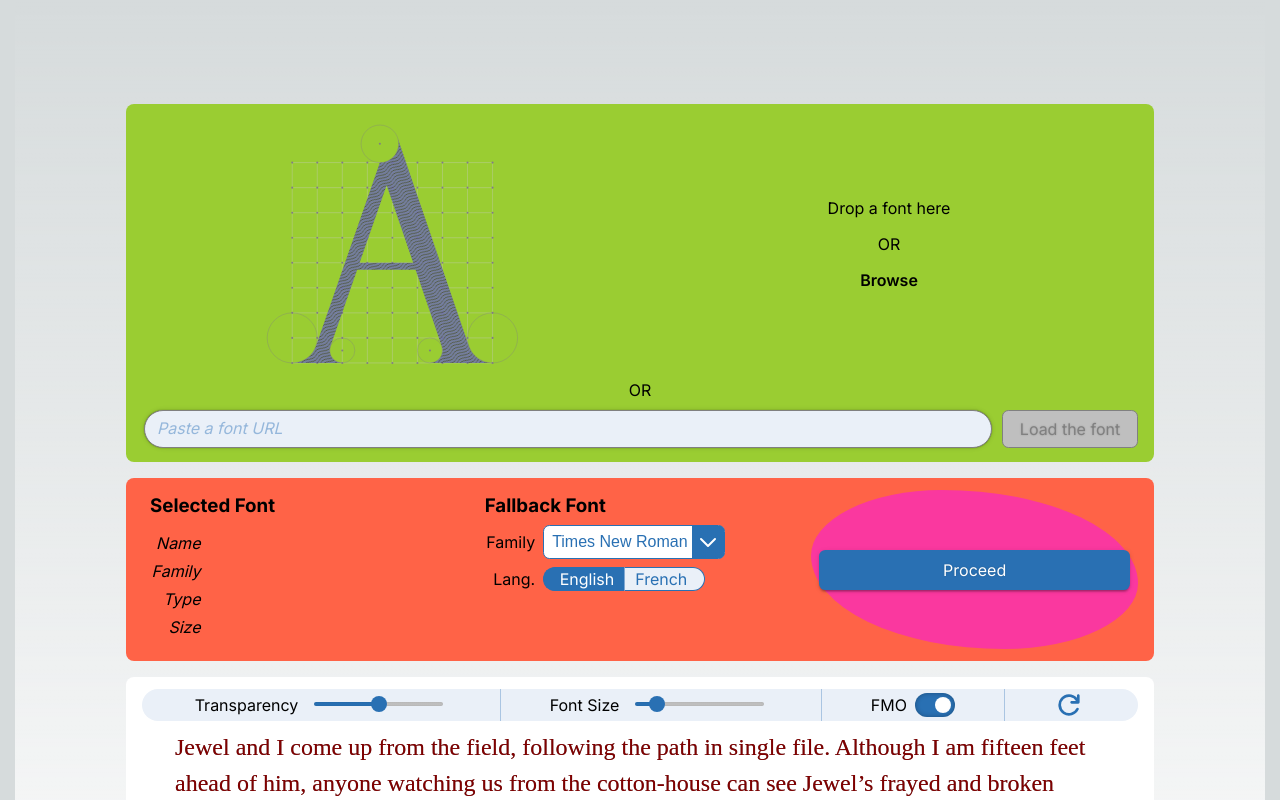
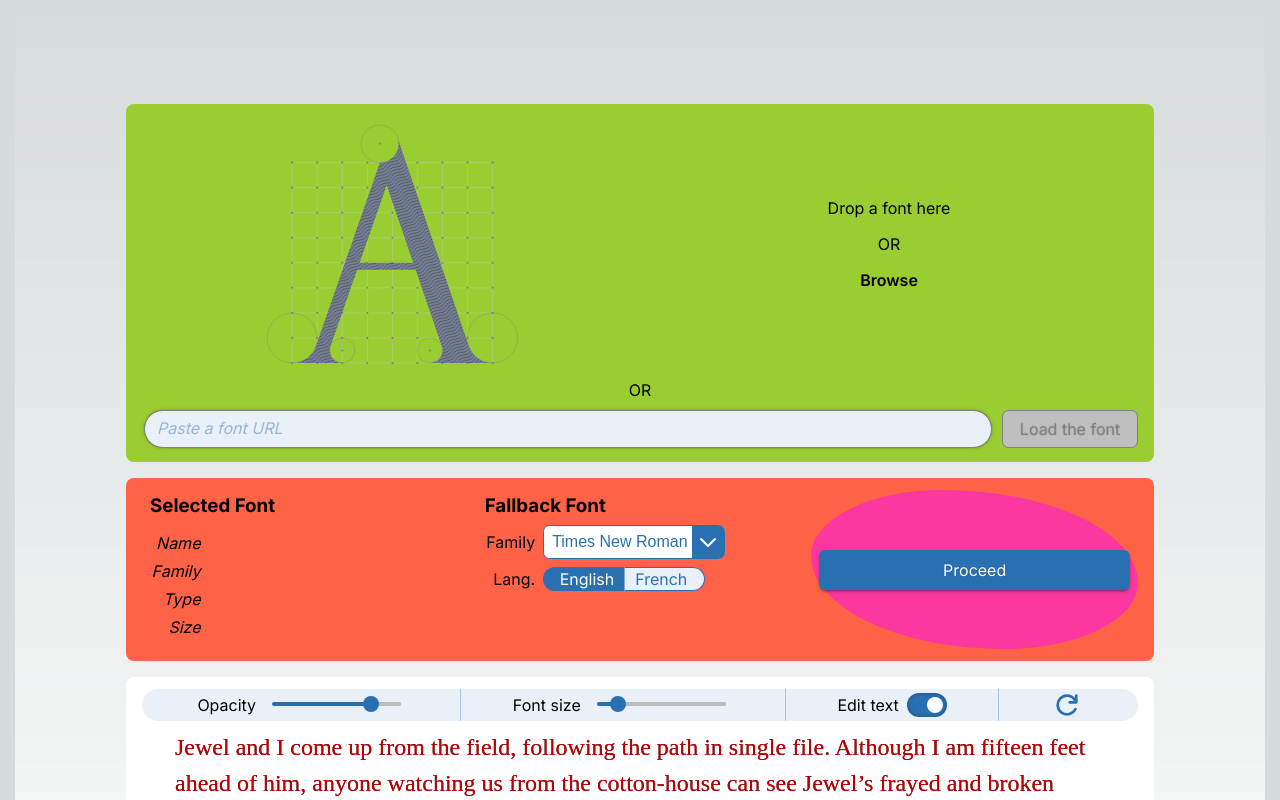
Before and after one commit to AlainGourves/better-fallback, a Next.js app: page / in a window 1280 px wide. Shown: the top 800 px of the page. Built offline with nearby package versions, Linux system fonts and the light colour scheme.

Commit message:
change switch purpose

```diff
--- a/src/app/components/textTools.tsx
+++ b/src/app/components/textTools.tsx
@@ -3,13 +3,13 @@ import textToolsStyles from './textTools.module.scss';
 import Slider from './form-components/slider/slider';
 import Switch from './form-components/switch/switch';
 
-const defaultAlpha = .5;
+const defaultAlpha = .75;
 const defaultFontSize = 24;
 
 export default function TextTools(props: any) {
     const [alphaSlider, setAlphaSlider] = useState(defaultAlpha);
     const [fontSizeSlider, setFontSizeSlider] = useState(defaultFontSize);
-    const [FMOSwitch, setFMOSwitch] = useState(true);
+    const [editSwitch, setEditSwitch] = useState(true);
 
     const handleAlphaSlider = (ev: React.ChangeEvent<HTMLInputElement>) => {
         setAlphaSlider(parseFloat(ev.target.value));
@@ -19,14 +19,14 @@ export default function TextTools(props: any) {
         setFontSizeSlider(parseInt(ev.target.value));
     }
 
-    const handleFMOSwitch = (ev: React.ChangeEvent<HTMLInputElement>) => {
-        setFMOSwitch(ev.target?.checked);
+    const handleEditSwitch = (ev: React.ChangeEvent<HTMLInputElement>) => {
+        setEditSwitch(ev.target?.checked);
     }
 
     const handleReset = (ev: React.MouseEvent<HTMLButtonElement>) => {
         setFontSizeSlider(defaultFontSize);
         setAlphaSlider(defaultAlpha);
-        setFMOSwitch(true);
+        setEditSwitch(true);
     }
 
     // Fallback font's Alpha -------------
@@ -39,10 +39,10 @@ export default function TextTools(props: any) {
         document.body.style.setProperty('--temoin-fs', `${fontSizeSlider}px`)
     }, [fontSizeSlider])
 
-    // Overrides' Switch -------------
+    // Edit Switch -------------
     // useEffect(() => {
-    //     document.body.style.setProperty('--fmo', `${fontSizeSlider}px`)
-    // }, [FMOSwitch])
+    //     // Make the demo text DIV editable
+    // }, [editSwitch])
 
     return (
         <div className={textToolsStyles['text-tools-container']}>
@@ -53,7 +53,7 @@ export default function TextTools(props: any) {
                     max={1}
                     step={0.1}
                     value={alphaSlider}
-                    label='Transparency'
+                    label='Opacity'
                     onChange={handleAlphaSlider}
                     isOutput={true}
                 />
@@ -64,17 +64,17 @@ export default function TextTools(props: any) {
                     max={128}
                     step={1}
                     value={fontSizeSlider}
-                    label='Font Size'
+                    label='Font size'
                     onChange={handleFontSizeSlider}
                     isOutput={true}
                 />
                 <span className={textToolsStyles.divider}></span>
                 <Switch
-                    id='switch-fmo'
-                    label={'FMO'}
+                    id='switch-edit'
+                    label={'Edit text'}
                     title='Font Metrics Overrides'
-                    checked={FMOSwitch}
-                    onChange={handleFMOSwitch}
+                    checked={editSwitch}
+                    onChange={handleEditSwitch}
                 />
                 <span className={textToolsStyles.divider}></span>
                 <button
```
